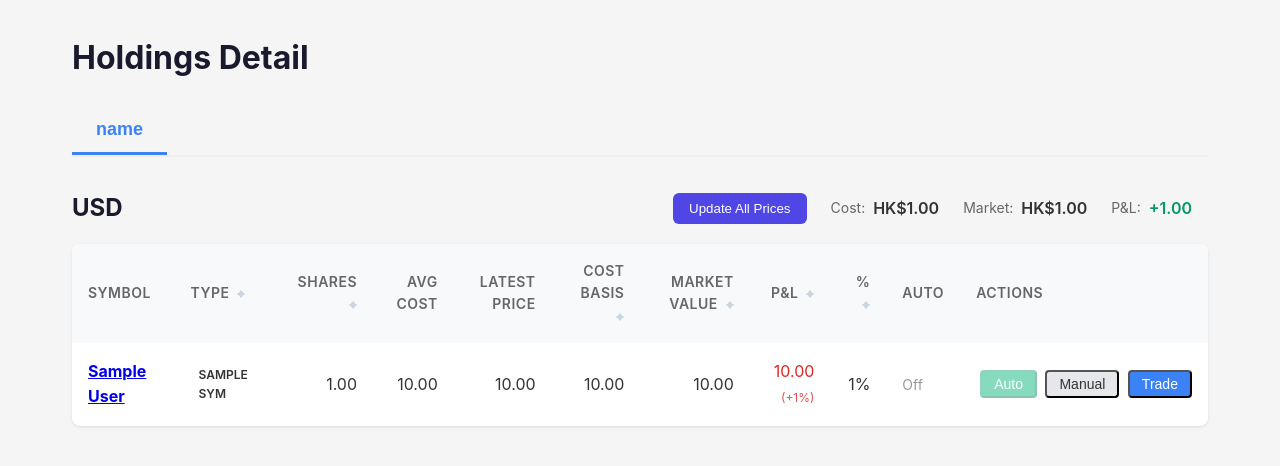
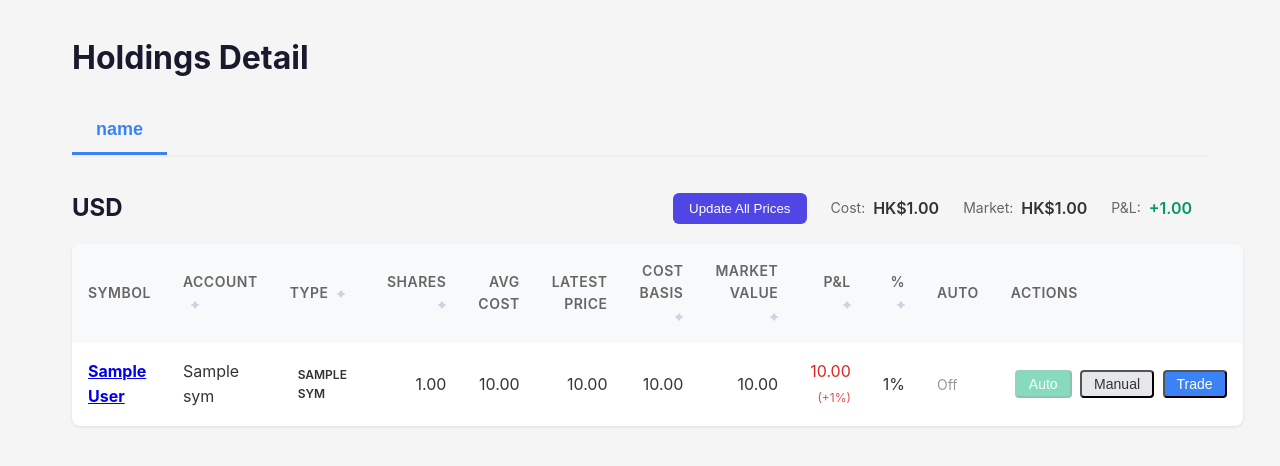
Before and after one commit to macrohuang/invest-log, a FastAPI app: template templates/holdings.html in a window 1280 px wide. Shown: the part 64-530 px from the top of the page. Run offline with FastAPI, Linux system fonts and the light colour scheme; the template is opened without the code that fills it: most values are stand-ins (such as "Sample title", 1, 10 or a date in 2020).

Commit message:
1. 在Holdings里增加账户信息，并且支持账户排序 2. 交易时能够显示标的编码和名字

```diff
--- a/templates/holdings.html
+++ b/templates/holdings.html
@@ -43,6 +43,7 @@
         <thead>
             <tr>
                 <th>Symbol</th>
+                <th class="sortable" data-sort="account">Account<span class="sort-icon"></span></th>
                 <th class="sortable" data-sort="type">Type<span class="sort-icon"></span></th>
                 <th class="text-right sortable" data-sort="shares">Shares<span class="sort-icon"></span></th>
                 <th class="text-right">Avg Cost</th>
@@ -58,12 +59,14 @@
         <tbody class="holdings-tbody">
             {% for s in data.symbols %}
             <tr data-type="{{ s.asset_type }}"
+                data-account="{{ s.account_name }}"
                 data-shares="{{ s.total_shares }}"
                 data-cost="{{ s.cost_basis }}"
                 data-market="{{ s.market_value }}"
                 data-pnl="{{ s.unrealized_pnl or 0 }}"
                 data-percent="{{ s.percent }}">
                 <td><strong><a href="/symbol/{{ s.symbol }}?currency={{ currency }}" title="{{ s.symbol }}">{{ s.display_name }}</a></strong></td>
+                <td><span title="{{ s.account_id }}">{{ s.account_name }}</span></td>
                 <td><span class="badge badge-asset-{{ s.asset_type }}">{{ s.asset_type_label }}</span></td>
                 <td class="text-right">{{ s.total_shares|format_currency }}</td>
                 <td class="text-right">{{ s.avg_cost|format_currency }}</td>
@@ -387,6 +390,13 @@ function sortTable(tbody, sortType, direction) {
                     aVal.localeCompare(bVal) :
                     bVal.localeCompare(aVal);
 
+            case 'account':
+                aVal = a.getAttribute('data-account') || '';
+                bVal = b.getAttribute('data-account') || '';
+                return direction === 'asc' ?
+                    aVal.localeCompare(bVal) :
+                    bVal.localeCompare(aVal);
+
             case 'shares':
                 aVal = parseFloat(a.getAttribute('data-shares')) || 0;
                 bVal = parseFloat(b.getAttribute('data-shares')) || 0;
--- a/templates/transactions.html
+++ b/templates/transactions.html
@@ -30,7 +30,7 @@
         {% for t in transactions %}
         <tr>
             <td>{{ t.transaction_date }}</td>
-            <td><strong><span title="{{ t.symbol }}">{{ t.name or t.symbol }}</span></strong></td>
+            <td><strong><span title="{{ t.symbol }}">{{ t.symbol }}{% if t.name %} - {{ t.name }}{% endif %}</span></strong></td>
             <td><span class="badge badge-{{ t.transaction_type|lower }}">{{ t.transaction_type }}</span></td>
             <td><span class="badge badge-asset-{{ t.asset_type or 'stock' }}">{{ t.asset_type or 'stock' }}</span></td>
             <td class="text-right">{{ t.quantity|format_currency }}</td>
```
Also changed, not shown: templates/add.html (+25 -4 lines).
